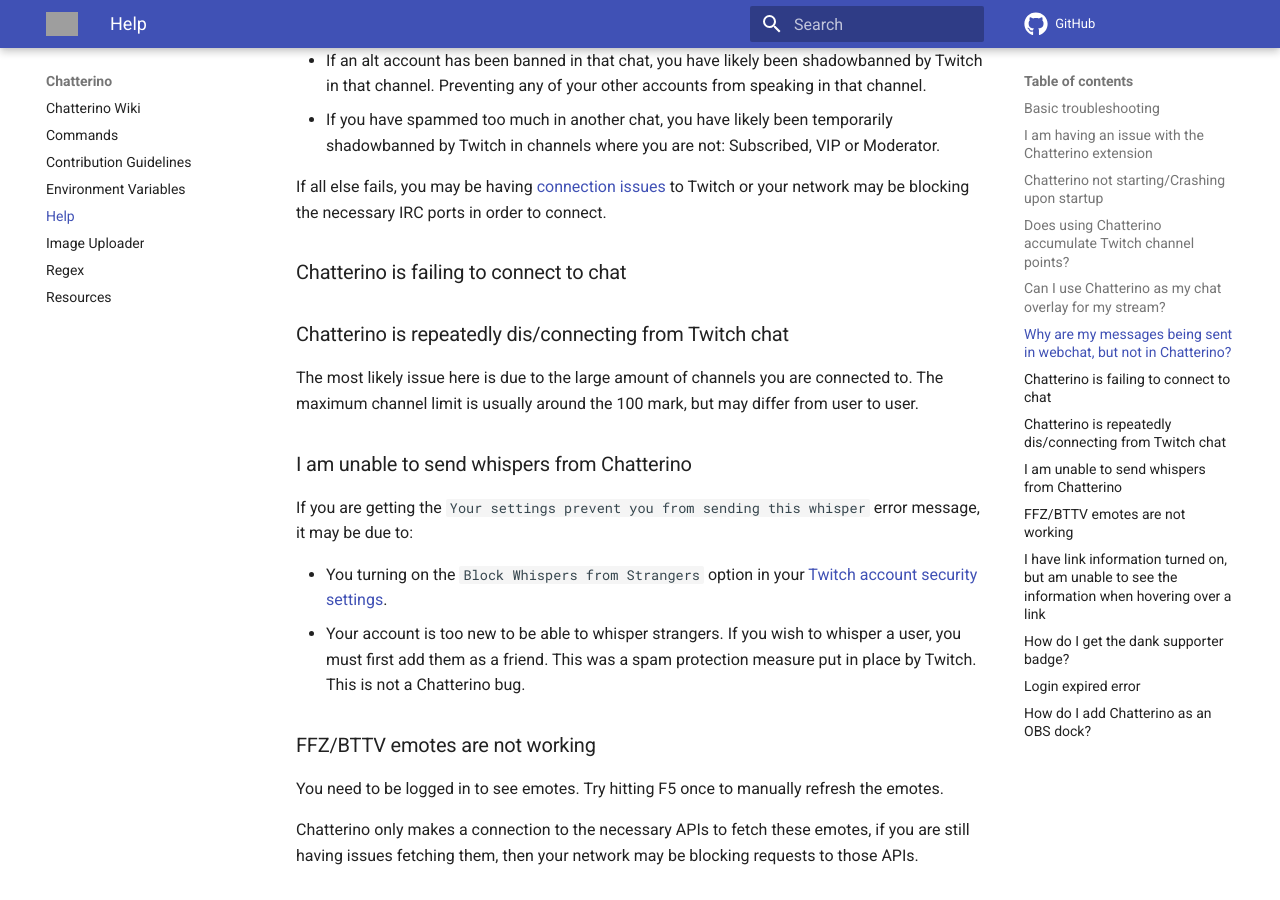
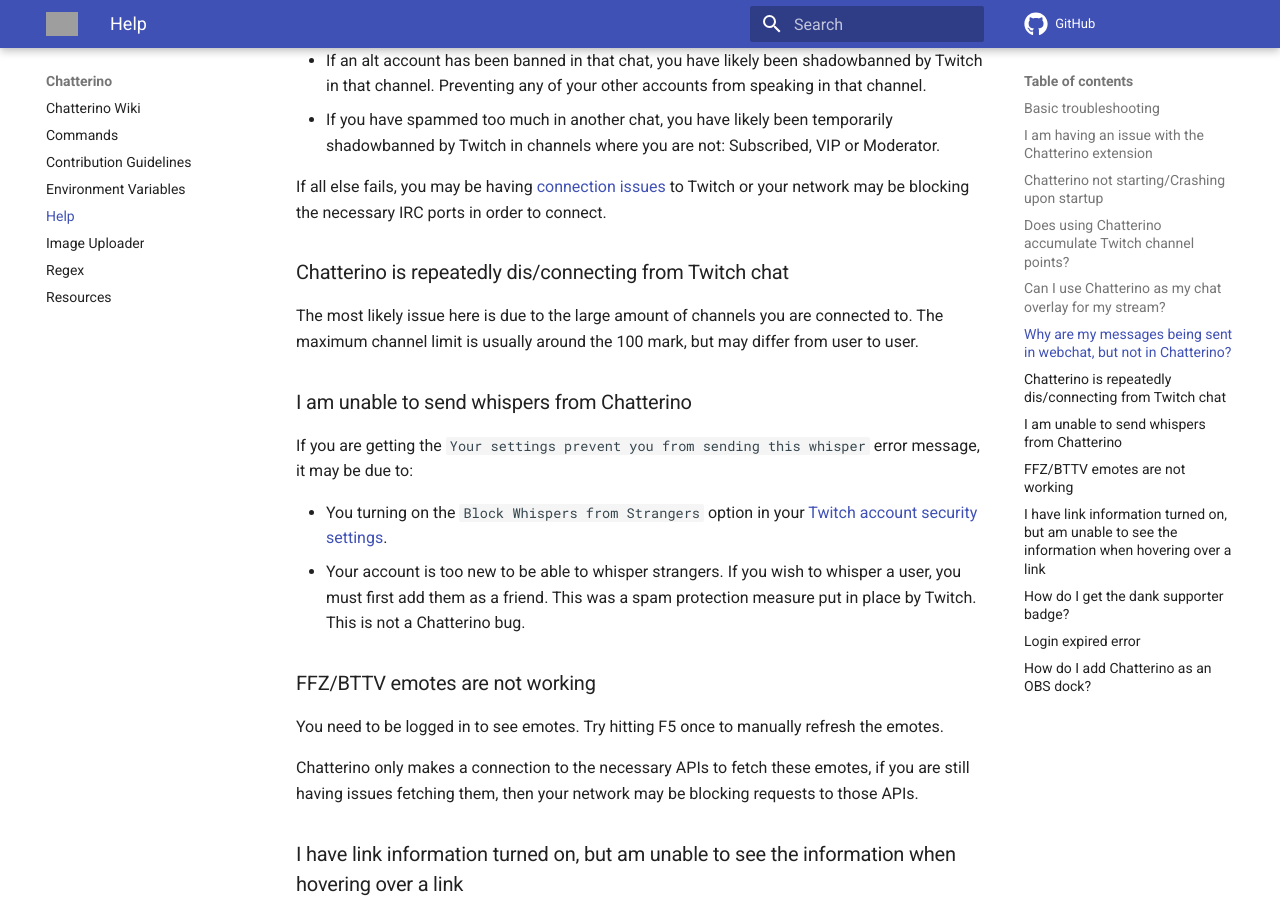
Before and after one commit to Chatterino/wiki, an MkDocs documentation site: the page built from docs/Help.md, in a window 1280 px wide and 900 px high, scrolled down 1310 px. Built offline with MkDocs 1.6.1 and Material for MkDocs 9.7.7, drawn with Linux system fonts in a browser that asks for light colours; comment, search, counter and statistics services are not loaded; grey boxes are pictures that could not be loaded.

Commit message:
Comment out some shit and fix spacing

```diff
--- a/docs/Help.md
+++ b/docs/Help.md
@@ -34,12 +34,10 @@
 
 If all else fails, you may be having [connection issues](#chatterino-is-failing-to-connect-to-chat) to Twitch or your network may be blocking the necessary IRC ports in order to connect.
 
-### Chatterino is failing to connect to chat
-
+<!--### Chatterino is failing to connect to chat-->
 
 ### Chatterino is repeatedly dis/connecting from Twitch chat
 The most likely issue here is due to the large amount of channels you are connected to. The maximum channel limit is usually around the 100 mark, but may differ from user to user.
-
 
 ### I am unable to send whispers from Chatterino
 If you are getting the `Your settings prevent you from sending this whisper` error message, it may be due to:
```
